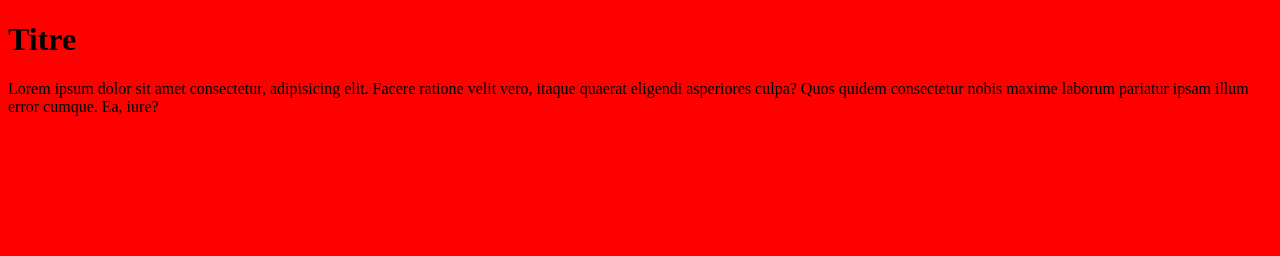
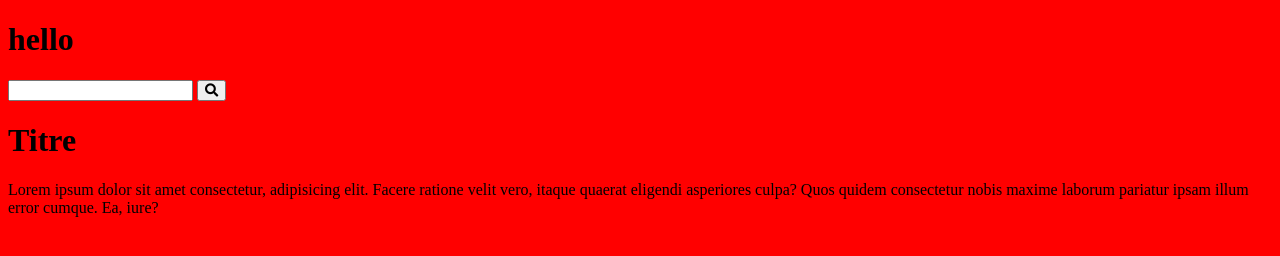
Before and after one commit to godartcedric/inrgwi31, a plain HTML site: page index.html in a window 1280 px wide. Drawn offline with Linux system fonts and the light colour scheme.

Commit message:
add form search

```diff
--- a/index.html
+++ b/index.html
@@ -6,7 +6,12 @@
     <meta name="viewport" content="width=device-width, initial-scale=1.0">
     <title>Accueil Git</title>
     <link rel="stylesheet"href="style.css">
+    <link rel="stylesheet" href="https://cdnjs.cloudflare.com/ajax/libs/font-awesome/5.8.1/css/all.min.css">
   </head>
+  <h1>hello</h1>
+  <form action=""></form>
+  <input type="search">
+  <button> <i class="fas fa-search"></i></button>
   <body>
     <div class="page">
 <h1> Titre</h1>
```
